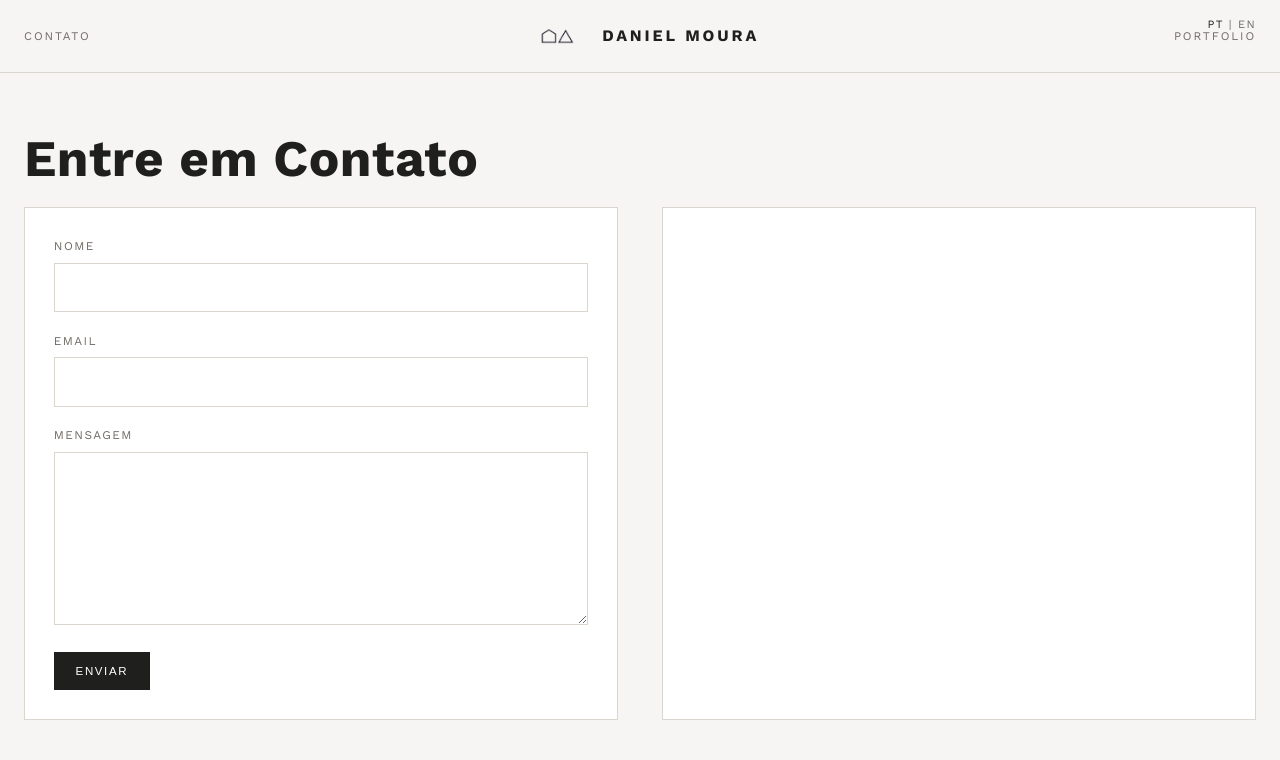
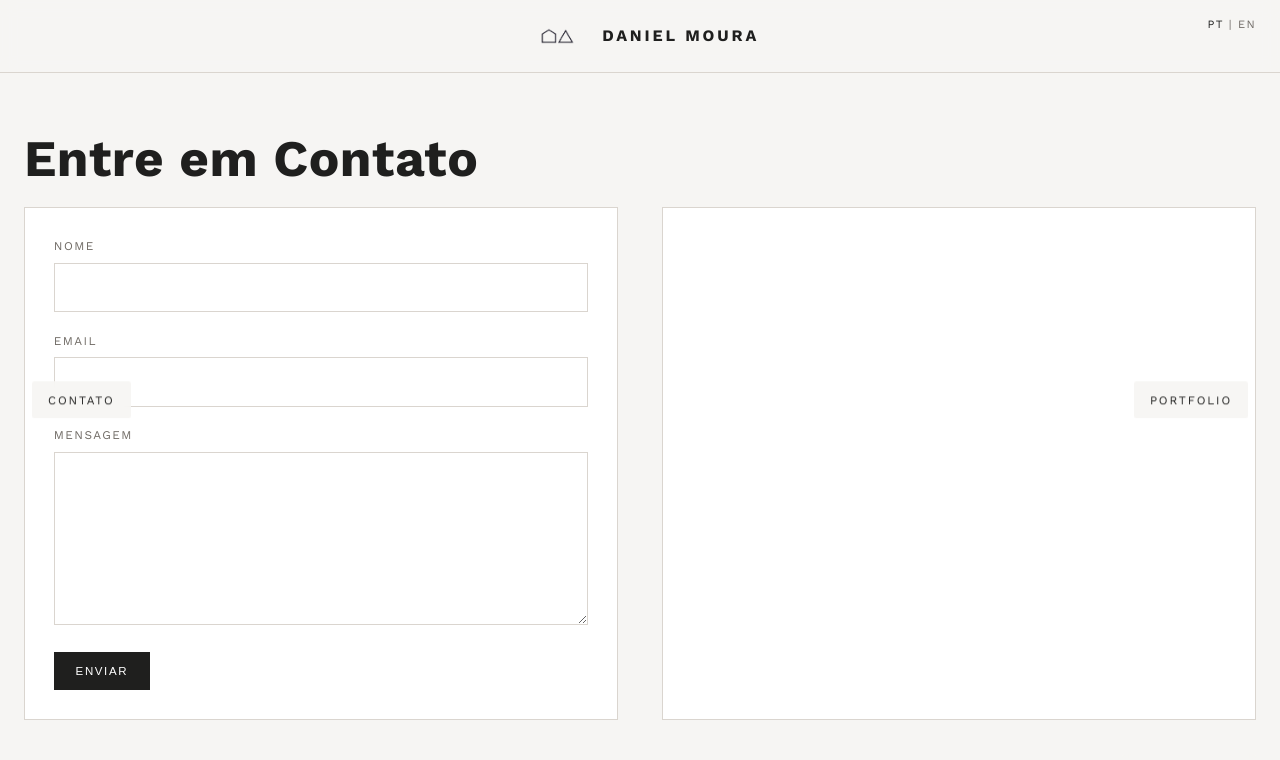
Before and after one commit to gustavopelayo/architect-portfolio, a FastAPI app: page /contact in a window 1280 px wide. Shown: the top 760 px of the page. Run offline with FastAPI, Linux system fonts and the light colour scheme; data that the repository does not hold is empty.

Commit message:
feat: move CONTACT and PORTFOLIO to left/right center with background boxes
- Moved CONTACT to left center (vertically centered on page)
- Moved PORTFOLIO to right center (vertically centered on page)
- Added same semi-transparent background box style as copyright
- Fixed position with backdrop-filter blur effect
- Header now only contains centered logo and language switcher
- Side navigation matches footer styling for consistency

```diff
--- a/app/static/css/style.css
+++ b/app/static/css/style.css
@@ -50,23 +50,9 @@ header {
     max-width: 1280px;
     margin: 0 auto;
     padding: 1rem 1.5rem;
-    display: grid;
-    grid-template-columns: 1fr auto 1fr;
+    display: flex;
     align-items: center;
-    gap: 2rem;
-}
-
-.nav-contact {
-    justify-self: start;
-    font-size: 0.73rem;
-    text-transform: uppercase;
-    letter-spacing: 0.16em;
-    color: var(--muted);
-    transition: color 220ms ease;
-}
-
-.nav-contact:hover {
-    color: var(--text);
+    justify-content: center;
 }
 
 .logo {
@@ -78,7 +64,6 @@ header {
     font-size: 1rem;
     letter-spacing: 0.18em;
     text-transform: uppercase;
-    justify-self: center;
 }
 
 .logo-icon {
@@ -86,17 +71,37 @@ header {
     width: auto;
 }
 
-.nav-portfolio {
-    justify-self: end;
+.side-nav-left,
+.side-nav-right {
+    position: fixed;
+    top: 50%;
+    transform: translateY(-50%);
+    z-index: 30;
+}
+
+.side-nav-left {
+    left: 2rem;
+}
+
+.side-nav-right {
+    right: 2rem;
+}
+
+.side-nav-link {
+    display: inline-block;
     font-size: 0.73rem;
     text-transform: uppercase;
     letter-spacing: 0.16em;
-    color: var(--muted);
-    transition: color 220ms ease;
+    color: var(--text);
+    background: rgba(246, 245, 243, 0.85);
+    backdrop-filter: blur(4px);
+    padding: 0.6rem 1rem;
+    border-radius: 2px;
+    transition: all 220ms ease;
 }
 
-.nav-portfolio:hover {
-    color: var(--text);
+.side-nav-link:hover {
+    background: rgba(246, 245, 243, 0.95);
 }
 
 .language-switcher {
--- a/app/templates/base.html
+++ b/app/templates/base.html
@@ -11,12 +11,10 @@
 <body>
     <header>
         <nav class="navbar">
-            <a href="/contact" class="nav-contact">{{ t('nav.contact', lang | default('pt')) }}</a>
             <a href="/" class="logo">
                 <img src="{{ settings.get('logo_path', '/static/logo.png') }}" alt="" class="logo-icon">
                 {{ settings.get('site_name', 'Daniel Moura') }}
             </a>
-            <a href="/portfolio" class="nav-portfolio">Portfolio</a>
             <div class="language-switcher">
                 {% set current_lang = lang | default('pt') %}
                 {% if current_lang == 'pt' %}
@@ -28,6 +26,14 @@
         </nav>
     </header>
 
+    <div class="side-nav-left">
+        <a href="/contact" class="side-nav-link">{{ t('nav.contact', lang | default('pt')) }}</a>
+    </div>
+
+    <div class="side-nav-right">
+        <a href="/portfolio" class="side-nav-link">Portfolio</a>
+    </div>
+
     <main>
         {% block content %}{% endblock %}
     </main>
```
